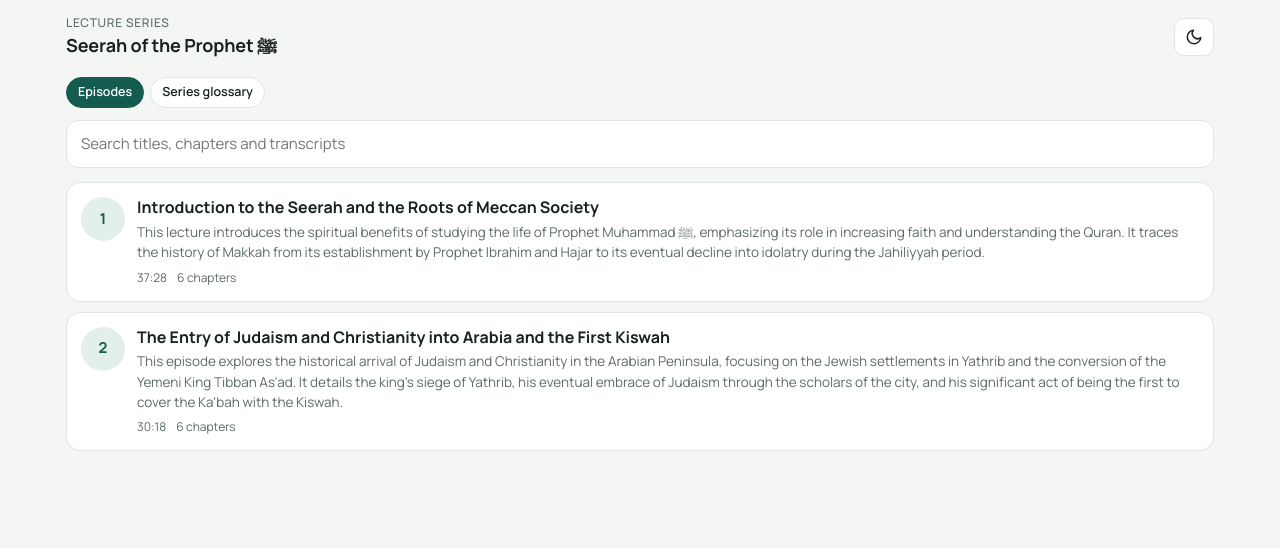
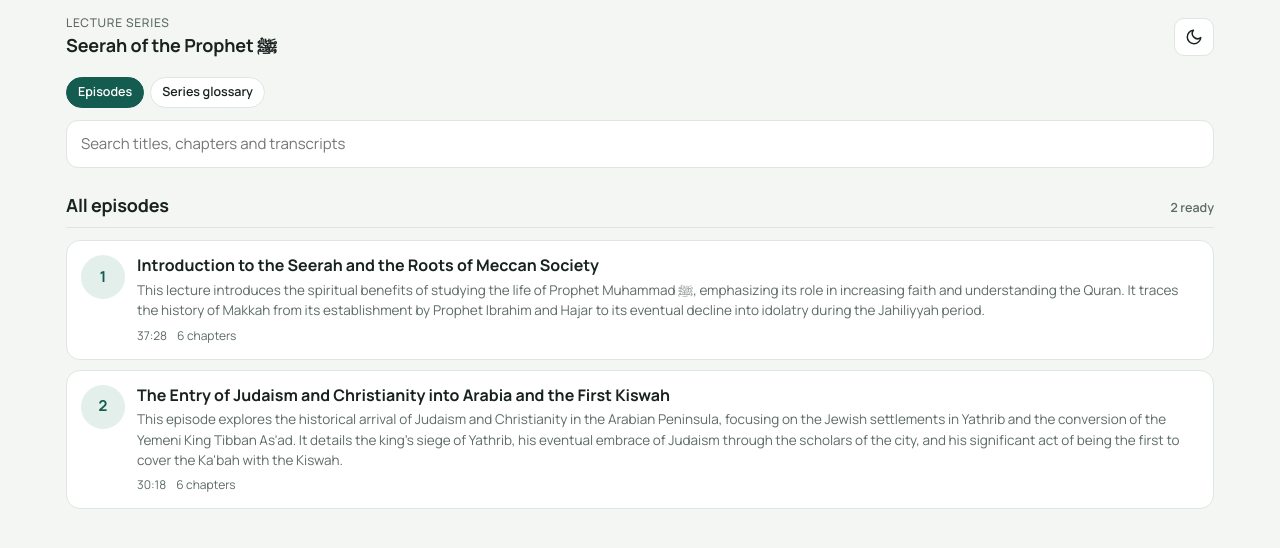
Before and after one commit to nurasyiqeen/seerah, a plain HTML site: page index.html in a window 1280 px wide. Drawn offline with Linux system fonts and the light colour scheme.

Commit message:
Add 'All episodes' heading on home screen
Co-Authored-By: Claude Opus 5.5 <noreply@anthropic.com>
Claude-Session: https://claude.ai/code/session_01AozvGBJN651uVeLjrg7PkT

```diff
--- a/index.html
+++ b/index.html
@@ -45,7 +45,10 @@ header.top h1 small{display:block;font-weight:500;font-size:12px;color:var(--mut
 
 /* ---------- home ---------- */
 .search{width:100%;padding:12px 14px;border:1px solid var(--line);border-radius:12px;background:var(--surface);font:inherit;color:var(--ink)}
-.eplist{list-style:none;margin:14px 0 40px;padding:0;display:flex;flex-direction:column;gap:10px}
+.sec-head{display:flex;align-items:baseline;justify-content:space-between;gap:12px;margin:24px 0 0;padding-bottom:8px;border-bottom:1px solid var(--line)}
+.sec-head h2{margin:0;font-size:18px;font-weight:700;letter-spacing:-.01em}
+.sec-head span{font-size:12.5px;color:var(--muted);font-weight:600;font-variant-numeric:tabular-nums}
+.eplist{list-style:none;margin:12px 0 40px;padding:0;display:flex;flex-direction:column;gap:10px}
 .ep{display:grid;grid-template-columns:44px 1fr;gap:12px;align-items:start;background:var(--surface);border:1px solid var(--line);border-radius:14px;padding:14px;text-decoration:none;color:inherit}
 .ep .num{font-variant-numeric:tabular-nums;font-weight:700;font-size:15px;width:44px;height:44px;border-radius:50%;display:grid;place-items:center;background:var(--accent-soft);color:var(--accent)}
 .ep.done .num{background:var(--accent);color:var(--surface)}
@@ -212,8 +215,10 @@ function viewHome(tab='episodes') {
   body.innerHTML = `
     <input class="search" id="q" type="search" placeholder="Search titles, chapters and transcripts" autocomplete="off">
     ${continueCard(last)}
+    <div class="sec-head"><h2>All episodes</h2><span id="epcount">${INDEX.length} ready</span></div>
     <ul class="eplist" id="eps"></ul>`;
   const draw = (items, hits={}) => {
+    $('#epcount').textContent = items === INDEX ? `${INDEX.length} ready` : `${items.length} found`;
     $('#eps').innerHTML = items.map(e => {
       const p = prog[e.n] || 0, pct = Math.min(100, Math.round(p / e.duration * 100));
       return `<li><a class="ep ${pct>=95?'done':''}" href="#ep-${e.n}">
```
